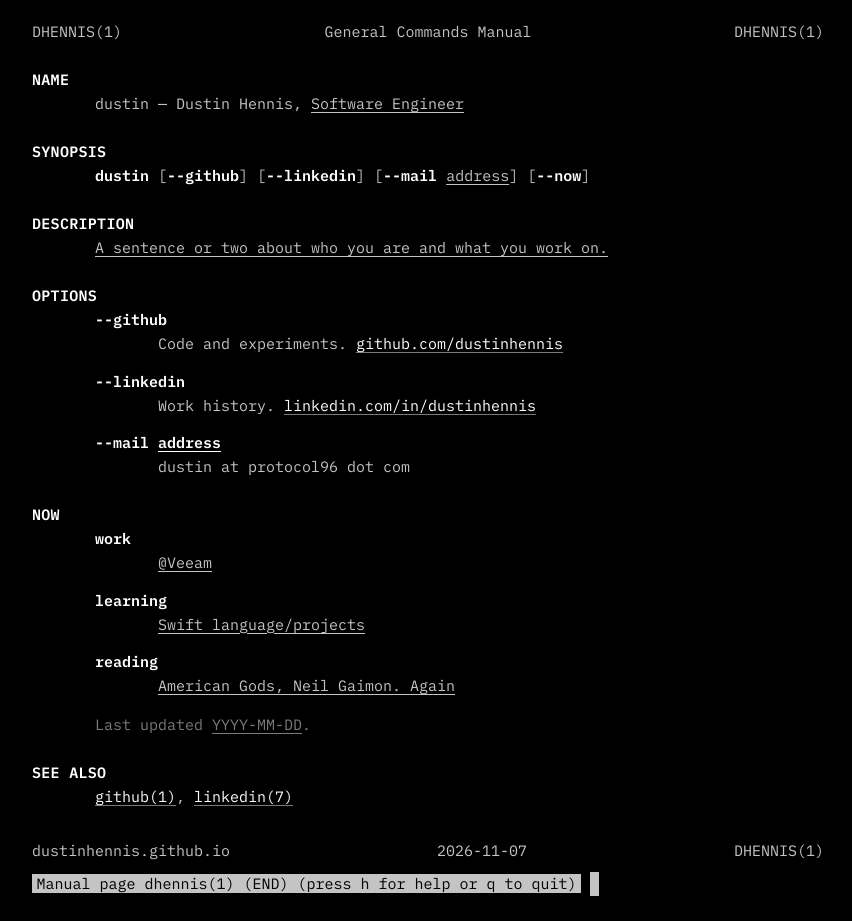
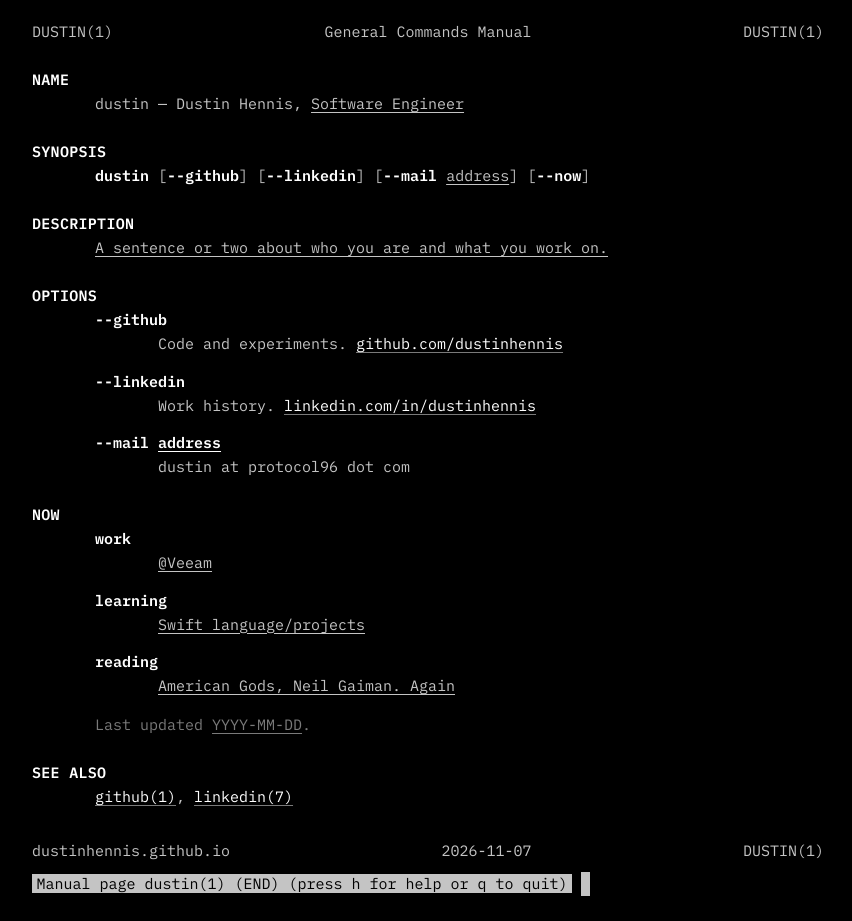
Before and after one commit to dustinhennis/dustinhennis.github.io, a Jekyll site: the page built from index.html, in a window 1280 px wide. Shown: the whole page, without its empty margins (212-1064 px from the left). Built offline with Jekyll 4.4.1, drawn with Linux system fonts in a browser that asks for light colours.

Commit message:
Fix typo and rename man page to dustin(1)
Co-Authored-By: Claude Opus 5.5 <noreply@anthropic.com>

```diff
--- a/404.html
+++ b/404.html
@@ -9,7 +9,7 @@ pager: "Pattern not found  (press RETURN)"
   <h2>ERROR</h2>
   <div class="body">
     <p>No manual entry for <span id="path" class="u">this page</span></p>
-    <p><a href="{{ '/' | relative_url }}">man dhennis</a></p>
+    <p><a href="{{ '/' | relative_url }}">man dustin</a></p>
   </div>
 </section>
 
--- a/_config.yml
+++ b/_config.yml
@@ -4,7 +4,7 @@ url: https://dustinhennis.github.io
 
 # Shown in the man page header/footer rails
 man:
-  name: DHENNIS
+  name: DUSTIN
   section: 1
   manual: General Commands Manual
 
--- a/index.html
+++ b/index.html
@@ -45,7 +45,7 @@ layout: man
       <dt>learning</dt>
       <dd><span class="u">Swift language/projects</span></dd>
       <dt>reading</dt>
-      <dd><span class="u">American Gods, Neil Gaimon.  Again</span></dd>
+      <dd><span class="u">American Gods, Neil Gaiman.  Again</span></dd>
     </dl>
     <p class="dim" style="margin-top: 1em">Last updated <span class="u">YYYY-MM-DD</span>.</p>
   </div>
```
